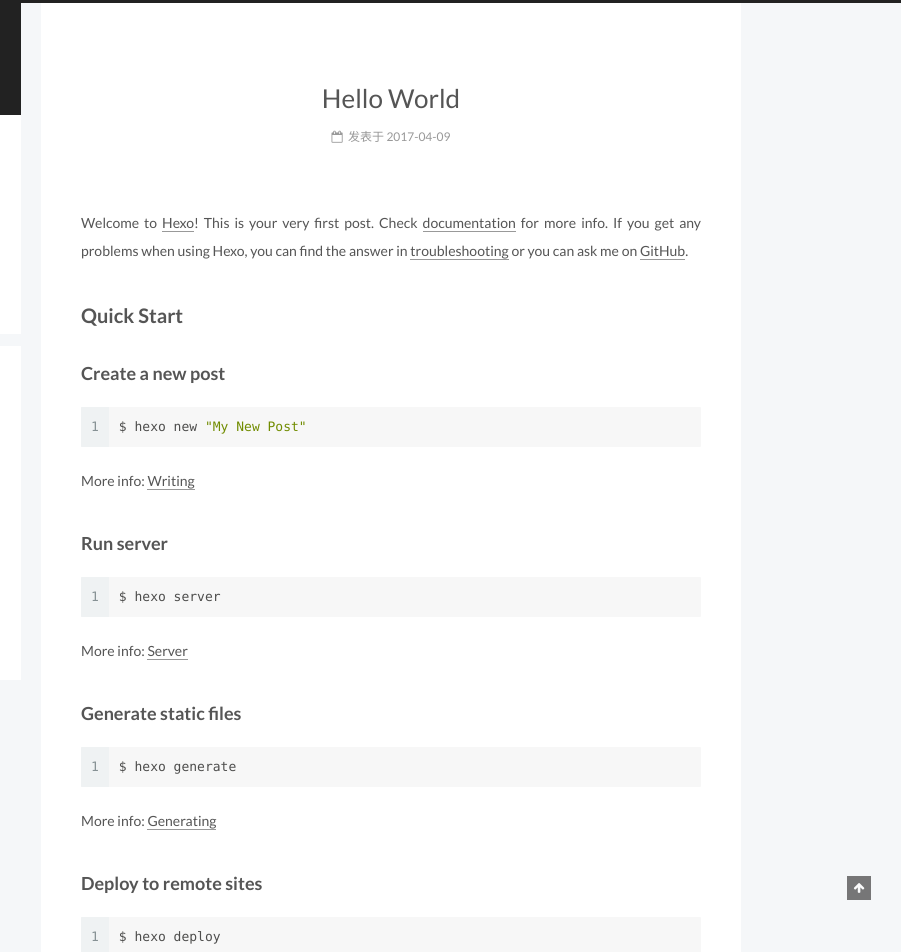
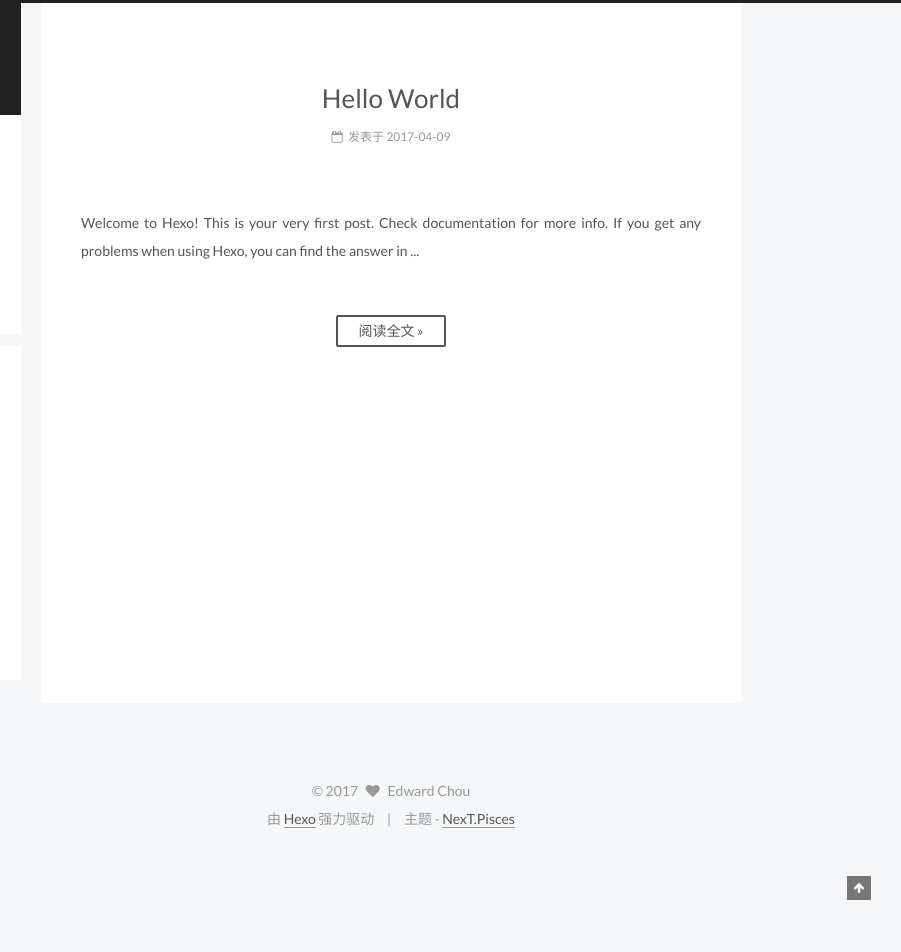
Before and after one commit to Edward1Chou/edward1chou.github.io, a plain HTML site: page index.html in a window 1280 px wide. Shown: the top 952 px of the page, 379-1280 px from the left. After the commit the page ends 853 px from the top, so only its background shows below. Drawn offline with Linux system fonts and the light colour scheme.

Commit message:
Site updated: 2017-04-09 17:03:00

```diff
--- a/index.html
+++ b/index.html
@@ -80,7 +80,7 @@
 
 
 
-  <link rel="shortcut icon" type="image/x-icon" href="/favicon.ico?v=5.1.0" />
+  <link rel="shortcut icon" type="image/x-icon" href="/bitbug_favicon.ico?v=5.1.0" />
 
 
 
@@ -347,17 +347,15 @@
 
 
 
-            <p>Welcome to <a href="https://hexo.io/" target="_blank" rel="external">Hexo</a>! This is your very first post. Check <a href="https://hexo.io/docs/" target="_blank" rel="external">documentation</a> for more info. If you get any problems when using Hexo, you can find the answer in <a href="https://hexo.io/docs/troubleshooting.html" target="_blank" rel="external">troubleshooting</a> or you can ask me on <a href="https://github.com/hexojs/hexo/issues" target="_blank" rel="external">GitHub</a>.</p>
-<h2 id="Quick-Start"><a href="#Quick-Start" class="headerlink" title="Quick Start"></a>Quick Start</h2><h3 id="Create-a-new-post"><a href="#Create-a-new-post" class="headerlink" title="Create a new post"></a>Create a new post</h3><figure class="highlight bash"><table><tr><td class="gutter"><pre><div class="line">1</div></pre></td><td class="code"><pre><div class="line">$ hexo new <span class="string">"My New Post"</span></div></pre></td></tr></table></figure>
-<p>More info: <a href="https://hexo.io/docs/writing.html" target="_blank" rel="external">Writing</a></p>
-<h3 id="Run-server"><a href="#Run-server" class="headerlink" title="Run server"></a>Run server</h3><figure class="highlight bash"><table><tr><td class="gutter"><pre><div class="line">1</div></pre></td><td class="code"><pre><div class="line">$ hexo server</div></pre></td></tr></table></figure>
-<p>More info: <a href="https://hexo.io/docs/server.html" target="_blank" rel="external">Server</a></p>
-<h3 id="Generate-static-files"><a href="#Generate-static-files" class="headerlink" title="Generate static files"></a>Generate static files</h3><figure class="highlight bash"><table><tr><td class="gutter"><pre><div class="line">1</div></pre></td><td class="code"><pre><div class="line">$ hexo generate</div></pre></td></tr></table></figure>
-<p>More info: <a href="https://hexo.io/docs/generating.html" target="_blank" rel="external">Generating</a></p>
-<h3 id="Deploy-to-remote-sites"><a href="#Deploy-to-remote-sites" class="headerlink" title="Deploy to remote sites"></a>Deploy to remote sites</h3><figure class="highlight bash"><table><tr><td class="gutter"><pre><div class="line">1</div></pre></td><td class="code"><pre><div class="line">$ hexo deploy</div></pre></td></tr></table></figure>
-<p>More info: <a href="https://hexo.io/docs/deployment.html" target="_blank" rel="external">Deployment</a></p>
-
-
+          Welcome to Hexo! This is your very first post. Check documentation for more info. If you get any problems when using Hexo, you can find the answer in
+          ...
+          <!--noindex-->
+          <div class="post-button text-center">
+            <a class="btn" href="/2017/04/09/hello-world/#more" rel="contents">
+              阅读全文 &raquo;
+            </a>
+          </div>
+          <!--/noindex-->
 
 
     </div>
```
Also changed, not shown: 2017/04/09/hello-world/index.html (+1 -1 lines), about/index.html (+1 -1 lines), archives/2017/04/index.html (+1 -1 lines), archives/2017/index.html (+1 -1 lines), archives/index.html (+1 -1 lines), categories/index.html (+1 -1 lines), tags/index.html (+1 -1 lines), bitbug_favicon.ico (added).
